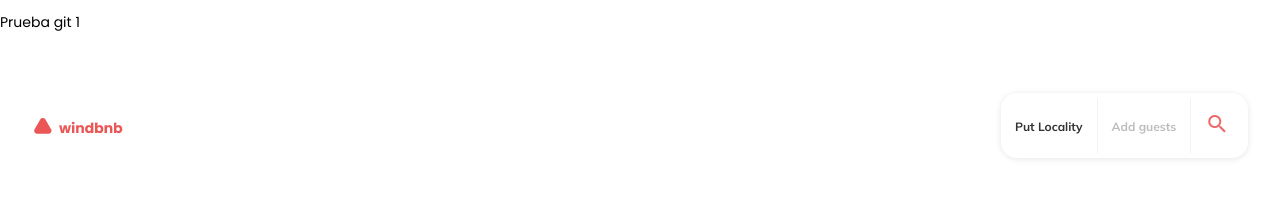
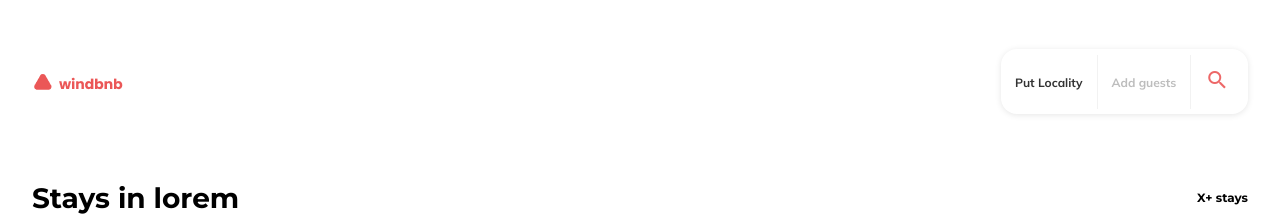
Before and after one commit to manel91s/windbnb, a website with bundled scripts: page index.html in a window 1280 px wide. Shown: the top 223 px of the page. Built offline with nearby package versions, Linux system fonts and the light colour scheme.

Commit message:
Revert "prueba git 1"
This reverts commit b7e976a5e1819f142b72643dc89bc8e7cb6163bc.

```diff
--- a/index.html
+++ b/index.html
@@ -19,7 +19,7 @@
   <link rel="stylesheet" href="./css/styles.css">
 </head>
 <body>
-  <p>Prueba git 1</p>
+
   <header class="site-header">
      <div class="container navigate">
           <div class="site-header_logo">
```
